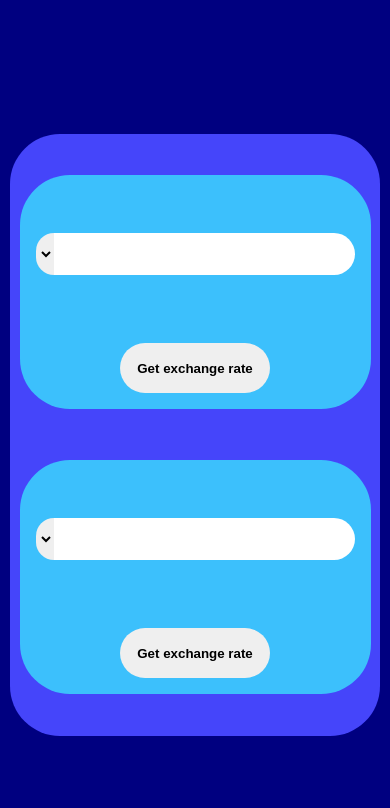
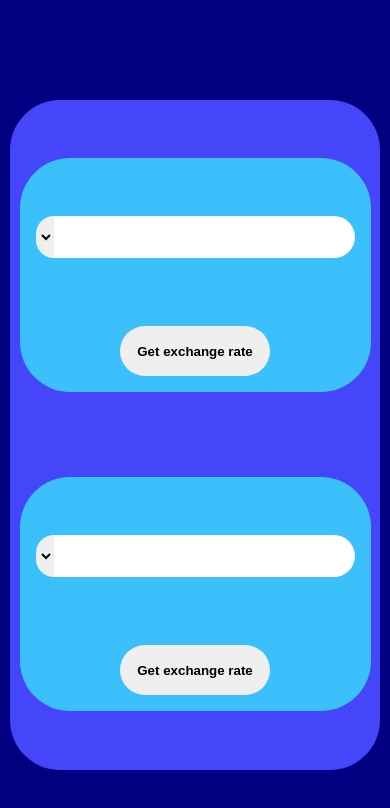
Before and after one commit to lakshitasisodia/Currency-Convertor, a plain HTML site: page index.html in a window 390 px wide. Drawn offline with Linux system fonts and the light colour scheme.

Commit message:
Update style.css

```diff
--- a/style.css
+++ b/style.css
@@ -3,7 +3,12 @@
     margin: 0;
     box-sizing: border-box;
 }
+.heading{
+    font-size: 40px;
+    color: antiquewhite;
+    font-weight: bold;
 
+}
 body {
     background-color: rgb(0, 0, 128);
     display: flex;
@@ -94,7 +99,7 @@ button:hover {
     .box {
         width: 60vw;
         height: 35vh;
-        margin: 3vh;
+        margin: 5vh;
     }
 
     .inputBox {
@@ -125,7 +130,7 @@ button:hover {
         width: 80vw;
         height: auto;
         padding: 2rem 1rem;
-        margin: 3vh;
+        margin: 5vh;
     }
 
     .inputBox {
@@ -165,7 +170,7 @@ button:hover {
     .box {
         width: 90vw;
         padding: 1rem;
-        margin: 3vh;
+        margin: 5vh;
     }
 
     .inputBox {
```
